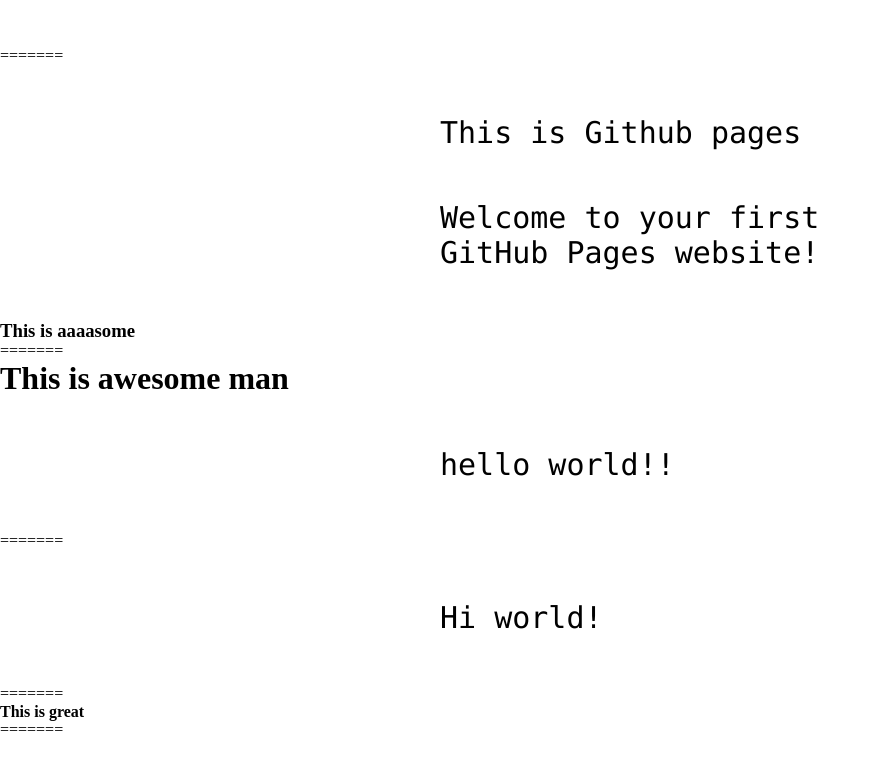
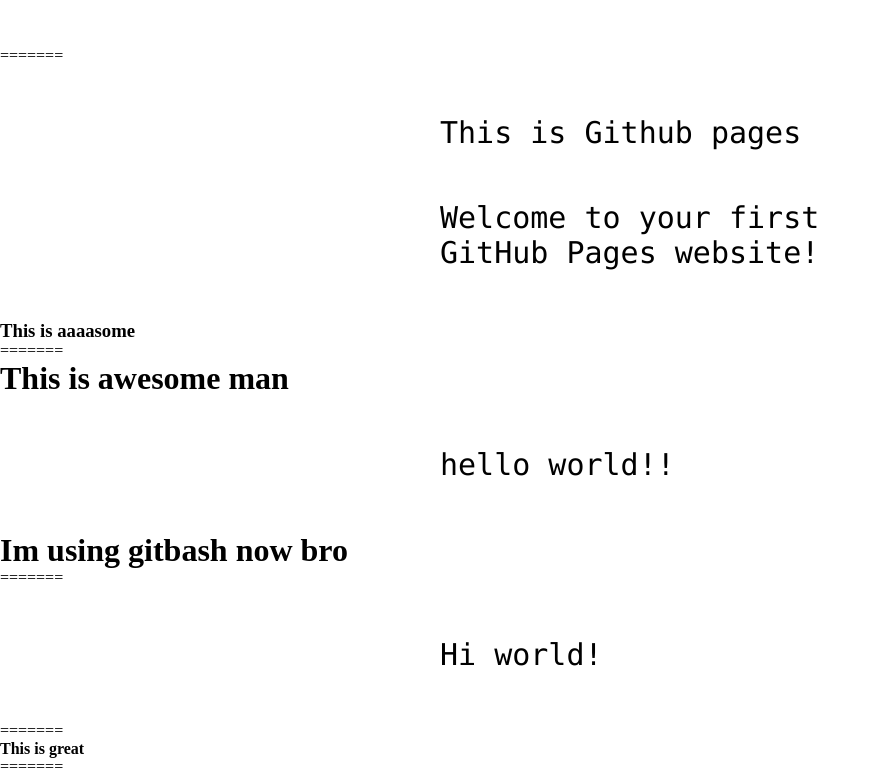
Before and after one commit to zeeshanthedev590/hello-world, a plain HTML site: page index.html in a window 1280 px wide. Shown: the part 461-1237 px from the top of the page, without its empty margins (0-880 px from the left). Before the commit the page ends 1200 px from the top, so only its background shows below. Drawn offline with Linux system fonts and the light colour scheme.

Commit message:
added a line

```diff
--- a/index.html
+++ b/index.html
@@ -29,6 +29,7 @@
 
 
  <p> hello world!!</p>
+ <h1>Im using gitbash now bro</h1>
 =======
 
  <p>Hi world!</p>
```
